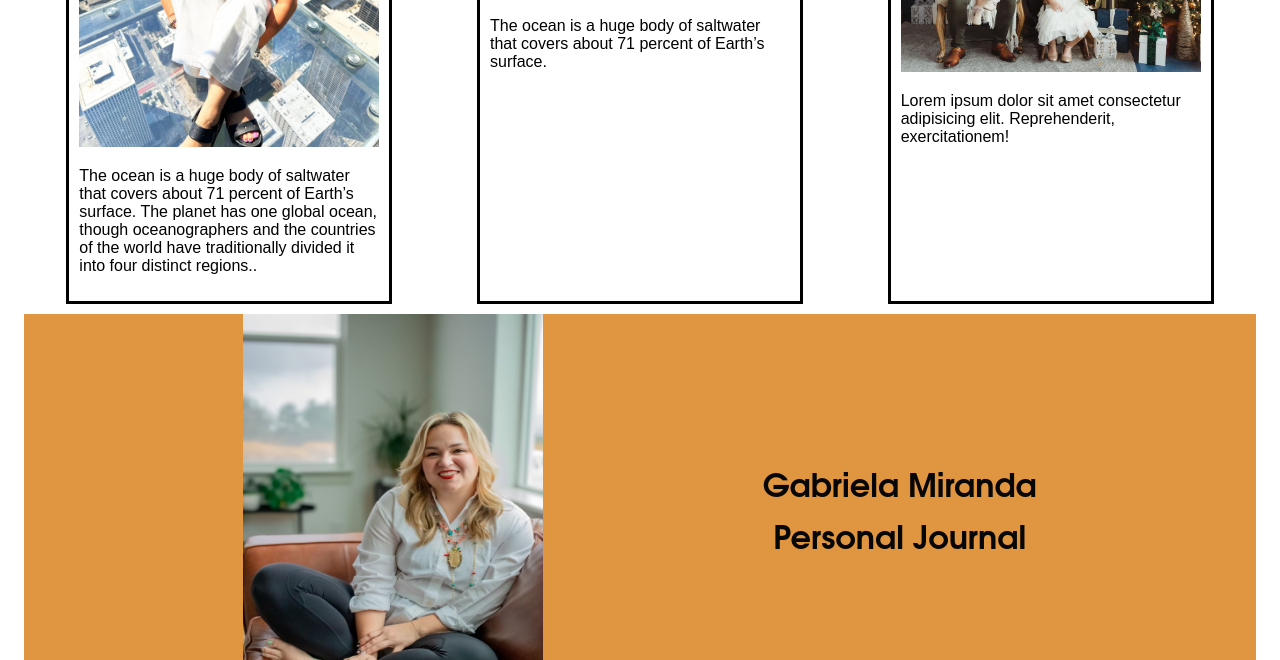
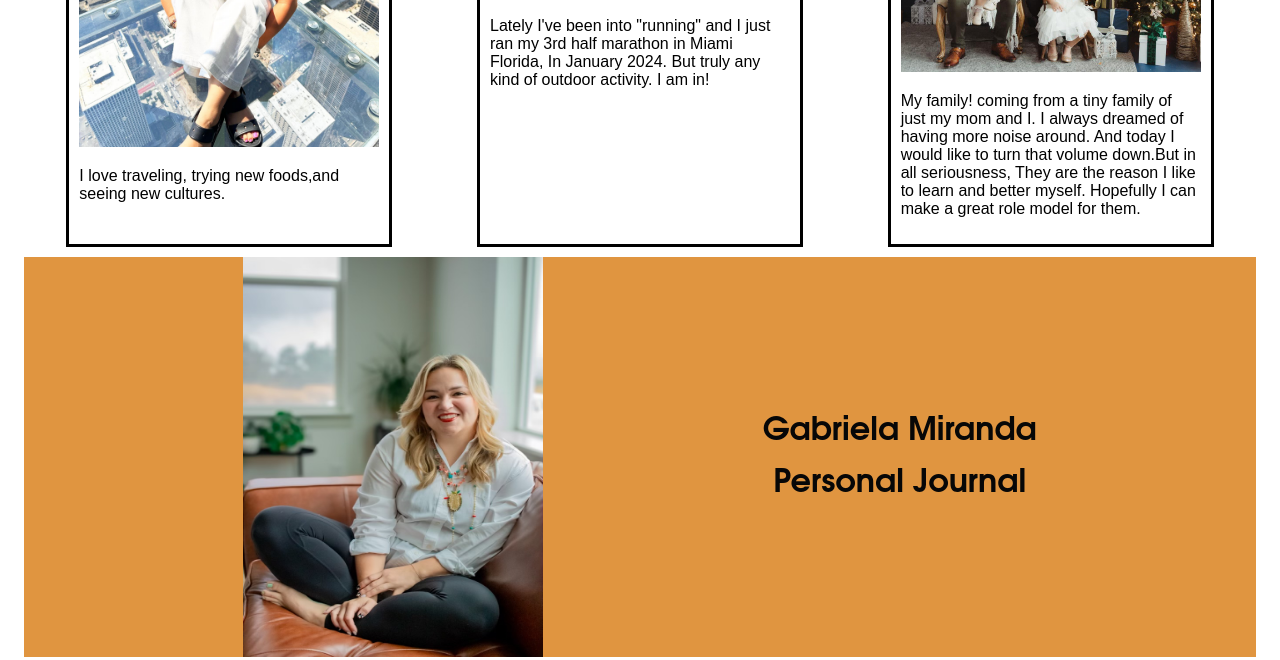
Before and after one commit to magaby929/magaby929.github.io, a plain HTML site: page index.html in a window 1280 px wide. Shown: the part 392-1052 px from the top of the page. Drawn offline with Linux system fonts and the light colour scheme.

Commit message:
final draft

```diff
--- a/Styles.css
+++ b/Styles.css
@@ -8,10 +8,6 @@ header {
 }
 
 
-
-.purple-background {
-    background-color: purple;
-}
 
 .centered {
     text-align: left;
@@ -72,9 +68,7 @@ body {
     text-decoration: none;
   }
 
-  body {
-    padding: em;
-  }
+
 
   .logo {
     max-width: 20px;
@@ -108,4 +102,5 @@ body {
     background-color: #E3DAC9;
     color: white;
 
+
 }
--- a/index.html
+++ b/index.html
@@ -2,6 +2,7 @@
 
 
 <html lang="en">
+
 <head>
     <link rel="stylesheet" href="Styles.css">
     <meta charset="UTF-8">
@@ -27,18 +28,21 @@
         <div class="galleryCard">
 
             <img src="travelgabi.jpg">
-    <p>The ocean is a huge body of saltwater that covers about 71 percent of Earth’s surface. The planet has one global ocean, though oceanographers and the countries of the world have traditionally divided it into four distinct regions..</p>
+            <p>I love traveling, trying new foods,and seeing new cultures.</p>
         </div>
 
         <div class="galleryCard">
             <img src="halfmarathon.jpg" alt="girl">
 
-    <p>The ocean is a huge body of saltwater that covers about 71 percent of Earth’s surface.</p>
+            <p>Lately I've been into "running" and I just ran my 3rd half marathon in Miami Florida, In January 2024.
+                But truly any kind of outdoor activity. I am in!</p>
         </div>
 
         <div class="galleryCard">
             <img src="family.jpg" alt="girl">
-    <p>Lorem ipsum dolor sit amet consectetur adipisicing elit. Reprehenderit, exercitationem!</p>
+            <p> My family! coming from a tiny family of just my mom and I. I always dreamed of having more noise around.
+                And today I would like to turn that volume down.But in all seriousness, They are the reason I like to
+                learn and better myself. Hopefully I can make a great role model for them.</p>
         </div>
     </div>
     </div>
@@ -53,8 +57,7 @@
 
 
     <header class="centered">
-        <img class="gabipic.jpeg"  alt="gabipic.jpeg" height="400"
-            src="gabipic.jpeg"/>
+        <img class="gabipic.jpeg" alt="gabipic.jpeg" height="400" src="gabipic.jpeg" />
         <div class="intro">
             <h1>Gabriela Miranda</h1>
             <h1>Personal Journal</h1>
@@ -66,9 +69,12 @@
         <section>
             <h2>About</h2>
             <p>
-                    Born in Colombia, South America. I have called Utah my home sinse 1999. I am very creative, and colorful is what I think my personality would be described as.
-            I am a mother of 3 kids who motivate me to be my most awesome self. Becoming a successful business woman is my dream.
-            I am a hairstylist who can also do your mortgage loan for your dream home or your next investment! I love people, I love to travel, to learn
+                Born in Colombia, South America. I have called Utah my home sinse 1999. I am very creative, and colorful
+                is what I think my personality would be described as.
+                I am a mother of 3 kids who motivate me to be my most awesome self. Becoming a successful business woman
+                is my dream.
+                I am a hairstylist who can also do your mortgage loan for your dream home or your next investment! I
+                love people, I love to travel, to learn
                 and sharing my passion and love is what I like to do. This is me.
 
             </p>
@@ -87,14 +93,18 @@
         <section>
             <h2 class="beige-background">Personal traits</h2>
             <p>
-                 <bold>I am socialble which allows me to network and make meaningful relationships. I am creative, loyal and ambitious. These characteristics allow me to work hard, create beautiful things and motivate myself and others towards the end goal.  </bold>
+                <bold>I am socialble which allows me to network and make meaningful relationships. I am creative, loyal
+                    and ambitious. These characteristics allow me to work hard, create beautiful things and motivate
+                    myself and others towards the end goal. </bold>
             </p>
             <h3>Fun Facts</h3>
             <ul>
                 <li>I am bilingual (I speak spanish and english fluently)</li>
-                <li>I have over 10 years experience in the beauty industry. (my expertise is in hair color,makeup,hair cutting, and styling)</li>
+                <li>I have over 10 years experience in the beauty industry. (my expertise is in hair color,makeup,hair
+                    cutting, and styling)</li>
                 <li>I love to try new hobbies (My newest hobbie is running)</li>
-                <li>My best skill is I am the best at planning and executing a meeting, get together, or party at the last minute.</li>
+                <li>My best skill is I am the best at planning and executing a meeting, get together, or party at the
+                    last minute.</li>
             </ul>
         </section>
         <section>
@@ -112,10 +122,12 @@
 
     <footer class="centered">
         Connect with me on
-        <a href="https://www.facebook.com/StudioMirandaSLC/"target="_blank">
+        <a href="https://www.facebook.com/StudioMirandaSLC/" target="_blank">
             <img height="20" src="facebooklogo.png" />
         </a>
-        <a href="https://www.instagram.com/studiomirandaslc/"target="_blank"><img src="instagramlogo.jpg"10"src height="20" alt=""></a>
+        <a href="https://www.instagram.com/studiomirandaslc/" target="_blank"><img src="instagramlogo.jpg" height="20"
+                width="20" alt="20">
+        </a>
     </footer>
 
 </body>
```
Lines whose indentation alone changed are shown as unchanged.
